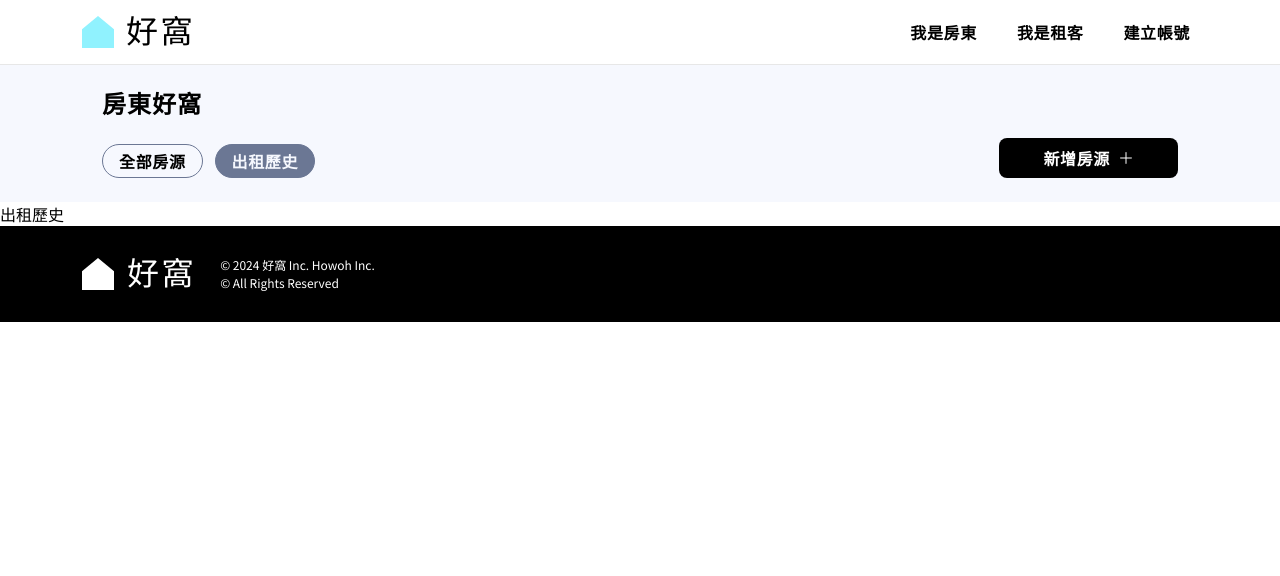
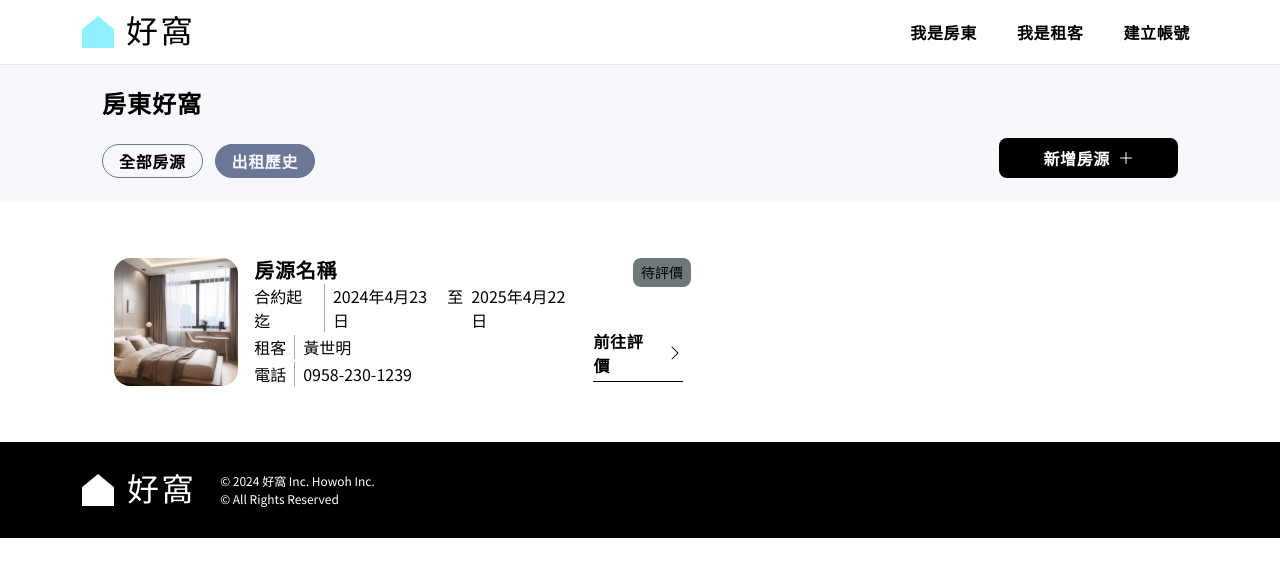
Before and after one commit to Eshiunm/Rocket_HowOh, a React (Vite) app: page /landlord/history in a window 1280 px wide. Shown: the top 576 px of the page. Built offline with nearby package versions, Linux system fonts and the light colour scheme; a web font is replaced by a local one.

Commit message:
feat: add landlord history page layout and router

```diff
--- a/src/App.tsx
+++ b/src/App.tsx
@@ -18,6 +18,7 @@ import RentalHistoryList from "./components/tenantManagement/houseViewingManagem
 import FeedbackPendingList from "./components/tenantManagement/houseViewingManagement/FeedbackPendingList";
 import RentedHouse from "./pages/landlordManagement/RentedHouse";
 import FinishHouse from "./pages/landlordManagement/FinishHouse";
+import RentedHistory from "./pages/landlordManagement/RentedHistory";
 
 function App() {
   return (
@@ -39,7 +40,7 @@ function App() {
           <Route path="landlord">
             <Route element={<LandlordManagement />}>
               <Route index element={<HouseList />} />
-              <Route path="history" element={<h1>出租歷史</h1>} />
+              <Route path="history" element={<RentedHistory />} />
             </Route>
             <Route path="post" element={<AddNew />} />
             <Route path="publish">
--- /dev/null
+++ b/src/pages/landlordManagement/RentedHistory.tsx
@@ -0,0 +1,50 @@
+import { Link } from "react-router-dom";
+import house from "../../assets/imgs/homePage/recommendation_picture_1.svg";
+import rightIcon_black from "../../assets/imgs/icons/rightIcon_black.svg";
+
+export default function RentedHistory() {
+  return (
+    <main className="container py-6">
+      <section className="layout-grid">
+        <ul className="col-span-7 p-5">
+          <li className="p-3 flex gap-4 rounded-xl hover:bg-Landlord-99">
+            <div className="w-32 h-32 rounded-2xl overflow-hidden">
+              <img
+                src={house}
+                alt="house_cover"
+                className="w-full h-full object-cover"
+              />
+            </div>
+            <div className="flex flex-col justify-between">
+              <h3 className="text-sans-b-h6">房源名稱</h3>
+              <div className="text-sans-body1 flex gap-2">
+                <h4>合約起迄</h4>
+                <time className="pl-2 border-l border-Tenant-70">2024年4月23日</time>
+                至
+                <time>2025年4月22日</time>
+              </div>
+              <div className="text-sans-body1 flex gap-2">
+                <h4>租客</h4>
+                <h5 className="pl-2 border-l border-Tenant-70">黃世明</h5>
+              </div>
+              <div className="text-sans-body1 flex gap-2">
+                <h4>電話</h4>
+                <a href="tel:+886-958-230-1239" className="pl-2 border-l border-Tenant-70">0958-230-1239</a>
+              </div>
+            </div>
+            <div className="ml-auto flex flex-col justify-between items-end">
+              <div className="badge-m bg-Neutral-50">待評價</div>
+              <Link
+                to="/landlord/review" target="_blank"
+                className="mt-auto mb-1 mr-2 letter-button-light border-b border-black hover:border-Neutral-30"
+              >
+                前往評價
+                <img src={rightIcon_black} alt="rightIcon" />
+              </Link>
+            </div>
+          </li>
+        </ul>
+      </section>
+    </main>
+  );
+}
```
